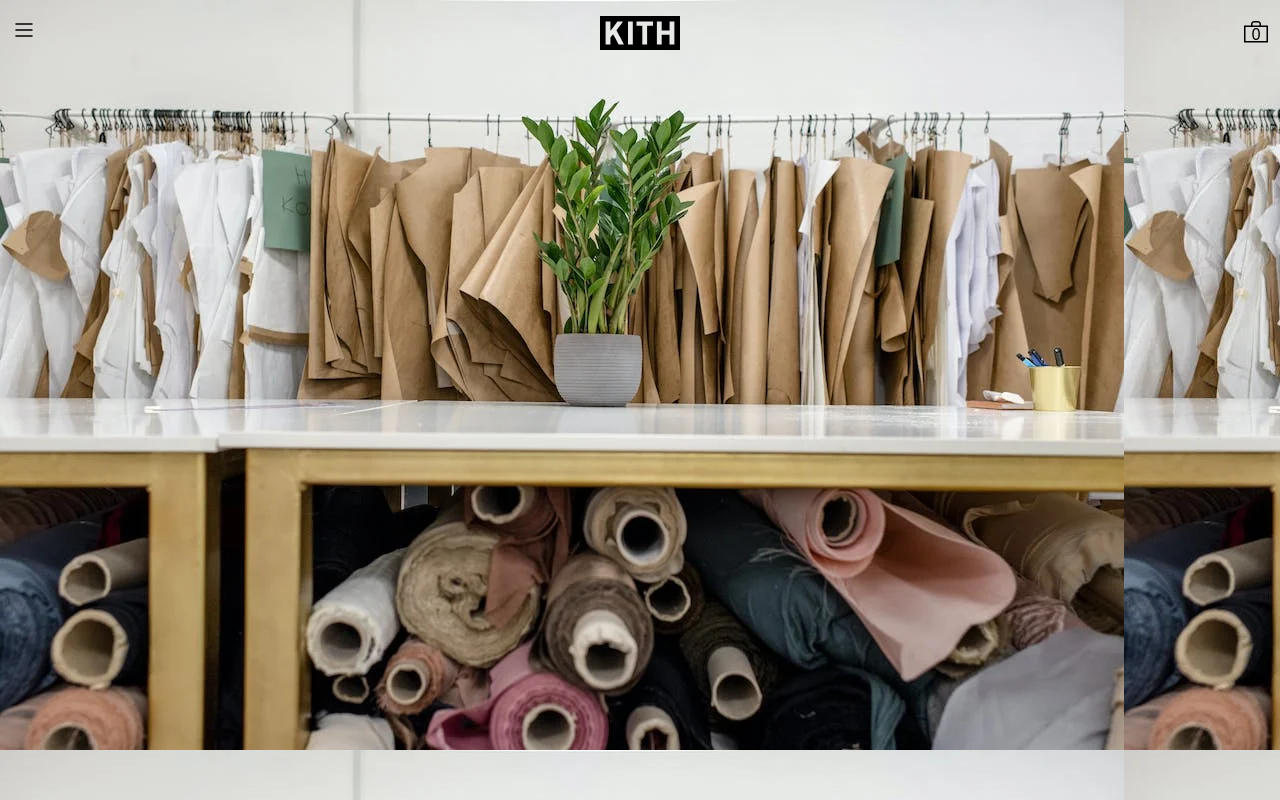
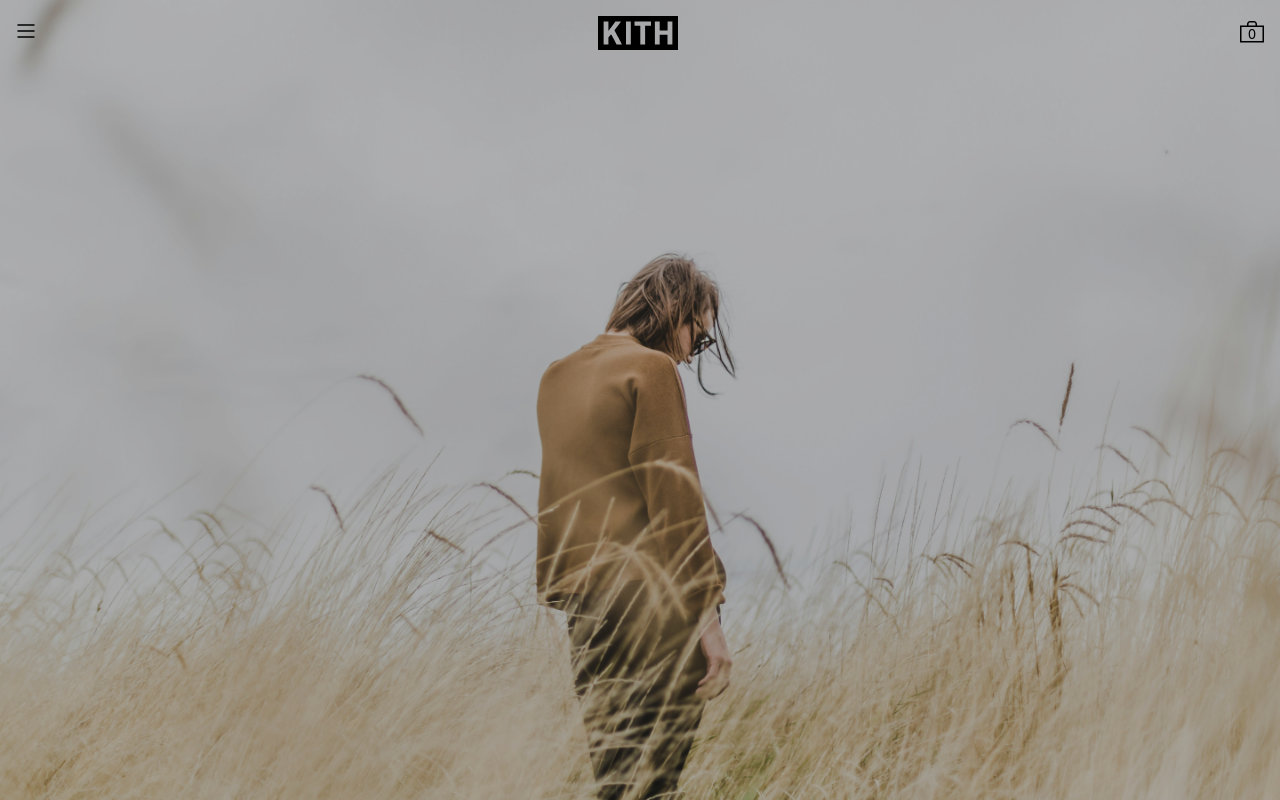
Before and after one commit to Samuel-Duncan/shopping-cart, a React (Vite) app: page / in a window 1280 px wide. Built offline with nearby package versions, Linux system fonts and the light colour scheme.

Commit message:
Implement cart drawer

```diff
--- a/index.html
+++ b/index.html
@@ -15,7 +15,7 @@
     ></script>
     <title>Shopping Cart</title>
   </head>
-  <body class="overflow-y-hidden">
+  <body>
     <div id="root"></div>
     <script type="module" src="/src/main.jsx"></script>
   </body>
--- a/src/App.jsx
+++ b/src/App.jsx
@@ -1,12 +1,14 @@
 import { useState } from 'react';
 import Header from './components/Header';
 import Menu from './components/Menu';
+import Cart from './components/Cart';
 
 function App() {
   return (
     <>
       <Header />
       <Menu />
+      <Cart />
     </>
   );
 }
--- /dev/null
+++ b/src/components/Cart.jsx
@@ -0,0 +1,49 @@
+const Cart = () => {
+  return (
+    <div>
+      <div
+        id="drawer-right-cart"
+        className="fixed top-0 right-0 z-40 h-screen p-4 overflow-y-auto transition-transform translate-x-full bg-white w-80 dark:bg-gray-800"
+        tabIndex="-1"
+        aria-labelledby="drawer-cart-label"
+      >
+        <h5
+          className="text-base font-semibold text-gray-900 uppercase dark:text-gray-700"
+          id="drawer-cart-label"
+        >
+          Cart
+        </h5>
+        {/* CLOSE BTN */}
+        <button
+          type="button"
+          data-drawer-hide="drawer-right-cart"
+          aria-controls="drawer-right-cart"
+          className="text-gray-900 bg-transparent hover:bg-gray-400 rounded-lg text-sm w-8 h-8 absolute top-2.5 end-2.5 inline-flex items-center justify-center dark:hover:bg-gray-600 dark:hover:text-gray-400"
+        >
+          <svg
+            aria-hidden="true"
+            className="w-3 h-3"
+            fill="none"
+            viewBox="0 0 14 14"
+            xmlns="http://www.w3.org/2000/svg"
+          >
+            <path
+              d="m1 1 6 6m0 0 6 6M7 7l6-6M7 7l-6 6"
+              stroke="currentColor"
+              strokeLinecap="round"
+              strokeLinejoin="round"
+              strokeWidth="2"
+            />
+          </svg>
+          <span className="sr-only">Close Cart</span>
+        </button>
+        {/* CONTENT */}
+        <div className="py-4 overflow-y-auto">
+          <ul className="space-y-2 font-medium"></ul>
+        </div>
+      </div>
+    </div>
+  );
+};
+
+export default Cart;
--- a/src/components/Header.jsx
+++ b/src/components/Header.jsx
@@ -1,16 +1,16 @@
-import Menu from './Menu';
-
 const Header = ({ cartQty = 0 }) => {
   return (
     <>
       <header>
         <div className="flex justify-between items-center px-3 py-4">
+          {/* MENU */}
           <div className="text-center">
             <button
-              aria-controls="drawer-navigation"
-              className=" hover:bg-gray-100 focus:ring-2 focus:ring-gray-100 rounded-md text-sm focus:outline-none"
-              data-drawer-show="drawer-navigation"
-              data-drawer-target="drawer-navigation"
+              aria-controls="drawer-left-navigation"
+              className=" hover:bg-neutral-300 focus:ring-2 focus:ring-neutral-300 rounded-md text-sm focus:outline-none px-0.5 py-0.5"
+              data-drawer-show="drawer-left-navigation"
+              data-drawer-target="drawer-left-navigation"
+              data-drawer-placement="left"
               type="button"
             >
               <svg
@@ -32,6 +32,7 @@ const Header = ({ cartQty = 0 }) => {
               </svg>
             </button>
           </div>
+          {/* LOGO */}
           <h1 className="max-w-20 min-w-20">
             <a href="">
               <svg
@@ -45,13 +46,14 @@ const Header = ({ cartQty = 0 }) => {
               </svg>
             </a>
           </h1>
+          {/* CART */}
           <button
-            href="/cart"
-            className="site-header__trigger"
-            aria-label="Bag"
-            aria-controls="cart-drawer"
-            aria-expanded="false"
-            js-drawer-open-bag=""
+            aria-controls="drawer-right-cart"
+            className=" hover:bg-neutral-300 focus:ring-2 focus:ring-neutral-300 rounded-md text-sm focus:outline-none px-1 py-1"
+            data-drawer-target="drawer-right-cart"
+            data-drawer-show="drawer-right-cart"
+            data-drawer-placement="right"
+            type="button"
           >
             <svg
               className=""
@@ -63,11 +65,12 @@ const Header = ({ cartQty = 0 }) => {
               <title>Shopping Bag</title>
               <path d="M17,4.5v-1.5c0-.8-.31-1.55-.88-2.12s-1.32-.88-2.12-.88h-4c-.8,0-1.55,.31-2.12,.88s-.88,1.32-.88,2.12v1.5H0V21.5H24V4.5h-7Zm-8.5-1.5c0-.4,.16-.78,.44-1.06,.28-.28,.66-.44,1.06-.44h4c.4,0,.78,.16,1.06,.44,.28,.28,.44,.66,.44,1.06v1.5h-7v-1.5Zm14,17H1.5V6H22.5v14Z" />
             </svg>
-            <span className="cart-qty">{cartQty}</span>
+            <span className="absolute translate-x-[-50%] translate-y-[-105%]">
+              {cartQty}
+            </span>
           </button>
         </div>
       </header>
-      <Menu />
     </>
   );
 };
--- a/src/components/Menu.jsx
+++ b/src/components/Menu.jsx
@@ -4,7 +4,7 @@ const Menu = () => {
       <div
         aria-labelledby="drawer-navigation-label"
         className="fixed top-0 left-0 z-40 h-screen p-4 overflow-y-auto transition-transform -translate-x-full bg-neutral-300 w-72 dark:bg-gray-800"
-        id="drawer-navigation"
+        id="drawer-left-navigation"
         tabIndex="-1"
       >
         <h5
@@ -13,10 +13,11 @@ const Menu = () => {
         >
           Menu
         </h5>
+        {/* CLOSE BTN */}
         <button
-          aria-controls="drawer-navigation"
-          className="text-gray-900 bg-transparent hover:bg-gray-200 rounded-lg text-sm w-8 h-8 absolute top-2.5 end-2.5 inline-flex items-center justify-center dark:hover:bg-gray-600 dark:hover:text-gray-400"
-          data-drawer-hide="drawer-navigation"
+          aria-controls="drawer-left-navigation"
+          className="text-gray-900 bg-transparent hover:bg-gray-400 rounded-lg text-sm w-8 h-8 absolute top-2.5 end-2.5 inline-flex items-center justify-center dark:hover:bg-gray-600 dark:hover:text-gray-400"
+          data-drawer-hide="drawer-left-navigation"
           type="button"
         >
           <svg
@@ -36,11 +37,12 @@ const Menu = () => {
           </svg>
           <span className="sr-only">Close menu</span>
         </button>
+        {/* CONTENT */}
         <div className="py-4 overflow-y-auto">
           <ul className="space-y-2 font-medium">
             <li>
               <a
-                className="flex items-center p-2 text-gray-400 rounded-lg dark:text-gray-500 hover:bg-gray-100 dark:hover:bg-gray-700 group"
+                className="flex items-center p-2 text-gray-400 rounded-lg dark:text-gray-500 hover:bg-gray-400 dark:hover:bg-gray-700 group"
                 href="#"
               >
                 <svg
@@ -61,7 +63,7 @@ const Menu = () => {
             </li>
             <li>
               <a
-                className="flex items-center p-2 text-gray-400 rounded-lg dark:text-gray-500 hover:bg-gray-100 dark:hover:bg-gray-700 group"
+                className="flex items-center p-2 text-gray-400 rounded-lg dark:text-gray-500 hover:bg-gray-400 dark:hover:bg-gray-700 group"
                 href="#"
               >
                 <svg
@@ -80,7 +82,7 @@ const Menu = () => {
             </li>
             <li>
               <a
-                className="flex items-center p-2 text-gray-400 rounded-lg dark:text-gray-500 hover:bg-gray-100 dark:hover:bg-gray-700 group"
+                className="flex items-center p-2 text-gray-400 rounded-lg dark:text-gray-500 hover:bg-gray-400 dark:hover:bg-gray-700 group"
                 href="#"
               >
                 <svg
--- a/src/index.css
+++ b/src/index.css
@@ -11,7 +11,20 @@ body {
   min-width: 320px;
   min-height: 100vh;
   overflow-y: hidden;
-  background-image: url('assets/shopping-cart-background.jpeg');
+  background-image: url('assets/main-bg.jpg');
+  background-size: cover;
+  background-position: 50%;
+}
+
+body::before {
+  content: '';
+  position: absolute;
+  top: 0;
+  left: 0;
+  width: 100%;
+  height: 100%;
+  background-color: rgba(0, 0, 0, 0.3);
+  z-index: -1;
 }
 
 .cart-qty {
```
Also changed, not shown: src/assets/main-bg.jpg (added).
